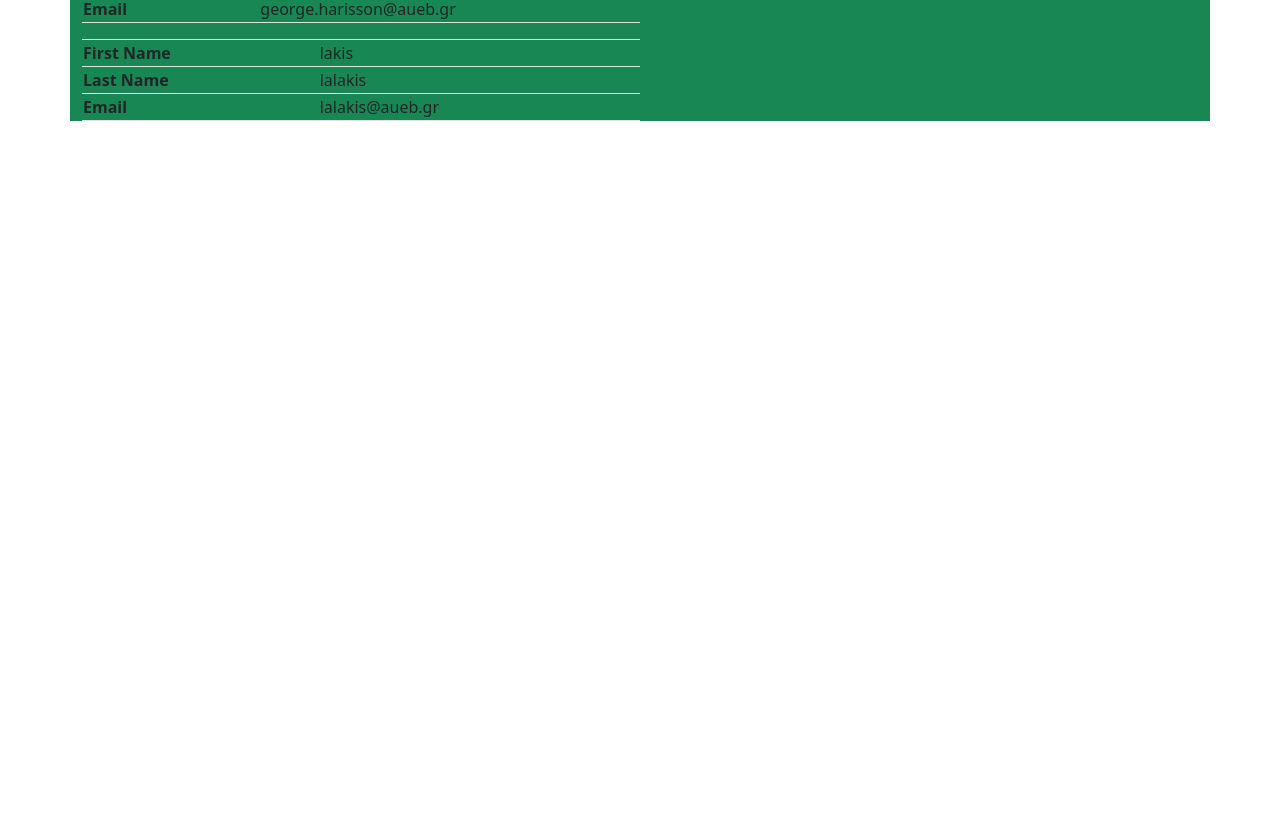
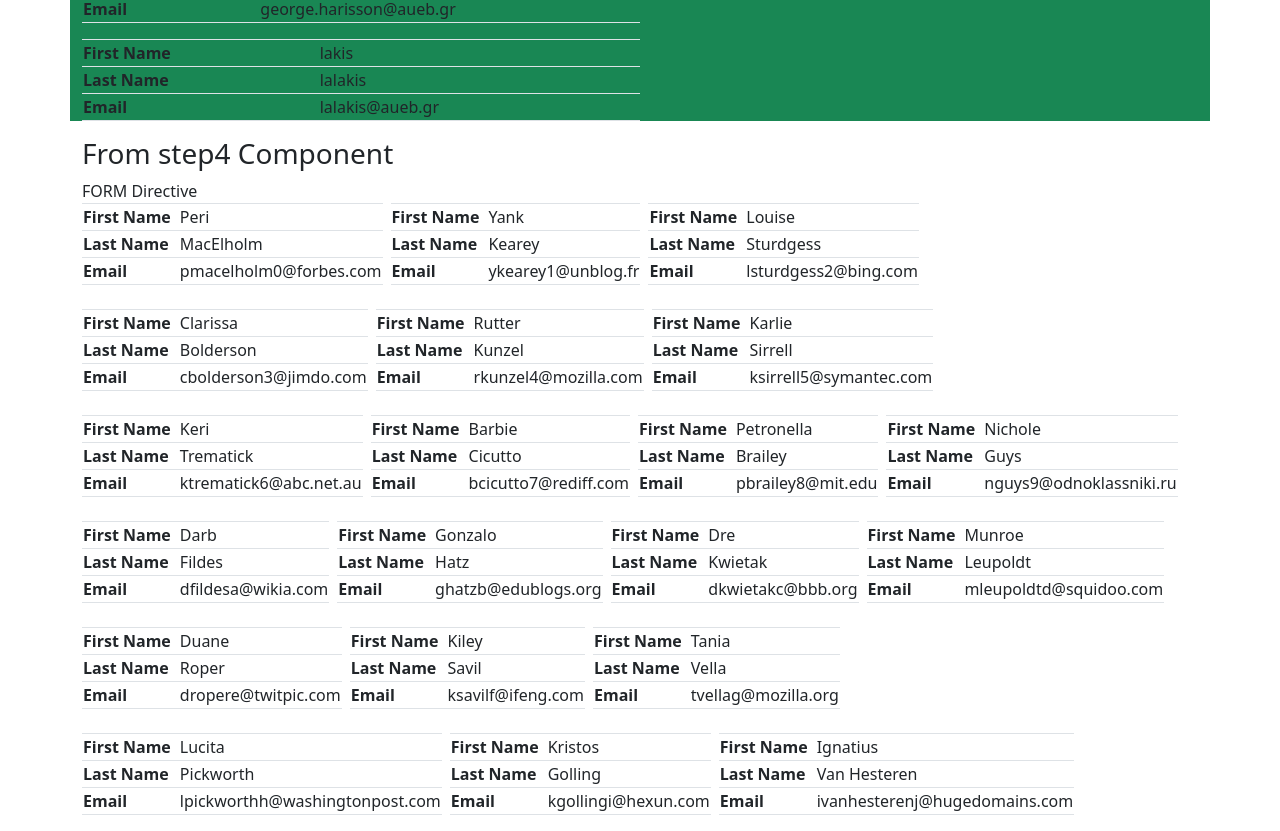
Before and after one commit to lyritzis286/angular-introduction, an Angular app: page / in a window 1280 px wide. Shown: the part 520-1351 px from the top of the page. Before the commit the page ends 800 px from the top, so only its background shows below. Built offline with nearby package versions, Linux system fonts and the light colour scheme.

Commit message:
feat: add step4-for-directive component and integrate into app

```diff
--- a/src/app/app.html
+++ b/src/app/app.html
@@ -43,3 +43,9 @@
   <app-step3-person-table-input [person]="person1"></app-step3-person-table-input>
   <app-step3-person-table-input [person]="person2"></app-step3-person-table-input>
 </div>
+
+<!-- Add child step4-person-directive -->
+<div class="container mt-2">
+  <h3>From step4 Component</h3>
+  <app-step4-for-directive></app-step4-for-directive>
+</div>
--- a/src/app/app.ts
+++ b/src/app/app.ts
@@ -4,8 +4,9 @@ import { RouterOutlet } from '@angular/router';
 import { Step2PersonTable } from './components/step2-person-table/step2-person-table';
 import { Step3PersonTableInput } from './components/step3-person-table-input/step3-person-table-input';
 import { Person } from './shared/interfaces/person';
+import { Step4ForDirective } from './components/step4-for-directive/step4-for-directive';
 @Component({
-  imports: [Step2PersonTable, RouterOutlet, Step3PersonTableInput],
+  imports: [Step2PersonTable, RouterOutlet, Step3PersonTableInput, Step4ForDirective],
   selector: 'app-root',
   styleUrl: './app.css',
   templateUrl: './app.html',
--- /dev/null
+++ b/src/app/components/step4-for-directive/step4-for-directive.html
@@ -0,0 +1,7 @@
+<div>FORM Directive</div>
+
+<div class="d-flex flex-wrap text-nowrap gap-2">
+  @for (p of persons; track p) {
+    <app-step3-person-table-input [person]="p"></app-step3-person-table-input>
+  }
+</div>
--- /dev/null
+++ b/src/app/components/step4-for-directive/step4-for-directive.ts
@@ -0,0 +1,33 @@
+import { Component } from '@angular/core';
+import { Person } from '../../shared/interfaces/person';
+import { Step3PersonTableInput } from '../step3-person-table-input/step3-person-table-input';
+@Component({
+  imports: [Step3PersonTableInput],
+  selector: 'app-step4-for-directive',
+  styleUrl: './step4-for-directive.css',
+  templateUrl: './step4-for-directive.html',
+})
+export class Step4ForDirective {
+  persons: Person[] = [
+    { firstname: 'Peri', lastname: 'MacElholm', email: 'pmacelholm0@forbes.com' },
+    { firstname: 'Yank', lastname: 'Kearey', email: 'ykearey1@unblog.fr' },
+    { firstname: 'Louise', lastname: 'Sturdgess', email: 'lsturdgess2@bing.com' },
+    { firstname: 'Clarissa', lastname: 'Bolderson', email: 'cbolderson3@jimdo.com' },
+    { firstname: 'Rutter', lastname: 'Kunzel', email: 'rkunzel4@mozilla.com' },
+    { firstname: 'Karlie', lastname: 'Sirrell', email: 'ksirrell5@symantec.com' },
+    { firstname: 'Keri', lastname: 'Trematick', email: 'ktrematick6@abc.net.au' },
+    { firstname: 'Barbie', lastname: 'Cicutto', email: 'bcicutto7@rediff.com' },
+    { firstname: 'Petronella', lastname: 'Brailey', email: 'pbrailey8@mit.edu' },
+    { firstname: 'Nichole', lastname: 'Guys', email: 'nguys9@odnoklassniki.ru' },
+    { firstname: 'Darb', lastname: 'Fildes', email: 'dfildesa@wikia.com' },
+    { firstname: 'Gonzalo', lastname: 'Hatz', email: 'ghatzb@edublogs.org' },
+    { firstname: 'Dre', lastname: 'Kwietak', email: 'dkwietakc@bbb.org' },
+    { firstname: 'Munroe', lastname: 'Leupoldt', email: 'mleupoldtd@squidoo.com' },
+    { firstname: 'Duane', lastname: 'Roper', email: 'dropere@twitpic.com' },
+    { firstname: 'Kiley', lastname: 'Savil', email: 'ksavilf@ifeng.com' },
+    { firstname: 'Tania', lastname: 'Vella', email: 'tvellag@mozilla.org' },
+    { firstname: 'Lucita', lastname: 'Pickworth', email: 'lpickworthh@washingtonpost.com' },
+    { firstname: 'Kristos', lastname: 'Golling', email: 'kgollingi@hexun.com' },
+    { firstname: 'Ignatius', lastname: 'Van Hesteren', email: 'ivanhesterenj@hugedomains.com' },
+  ];
+}
```
Also changed, not shown: src/app/components/step4-for-directive/step4-for-directive.css (added), 1 other file (tests, documents, lock files or other folders).
